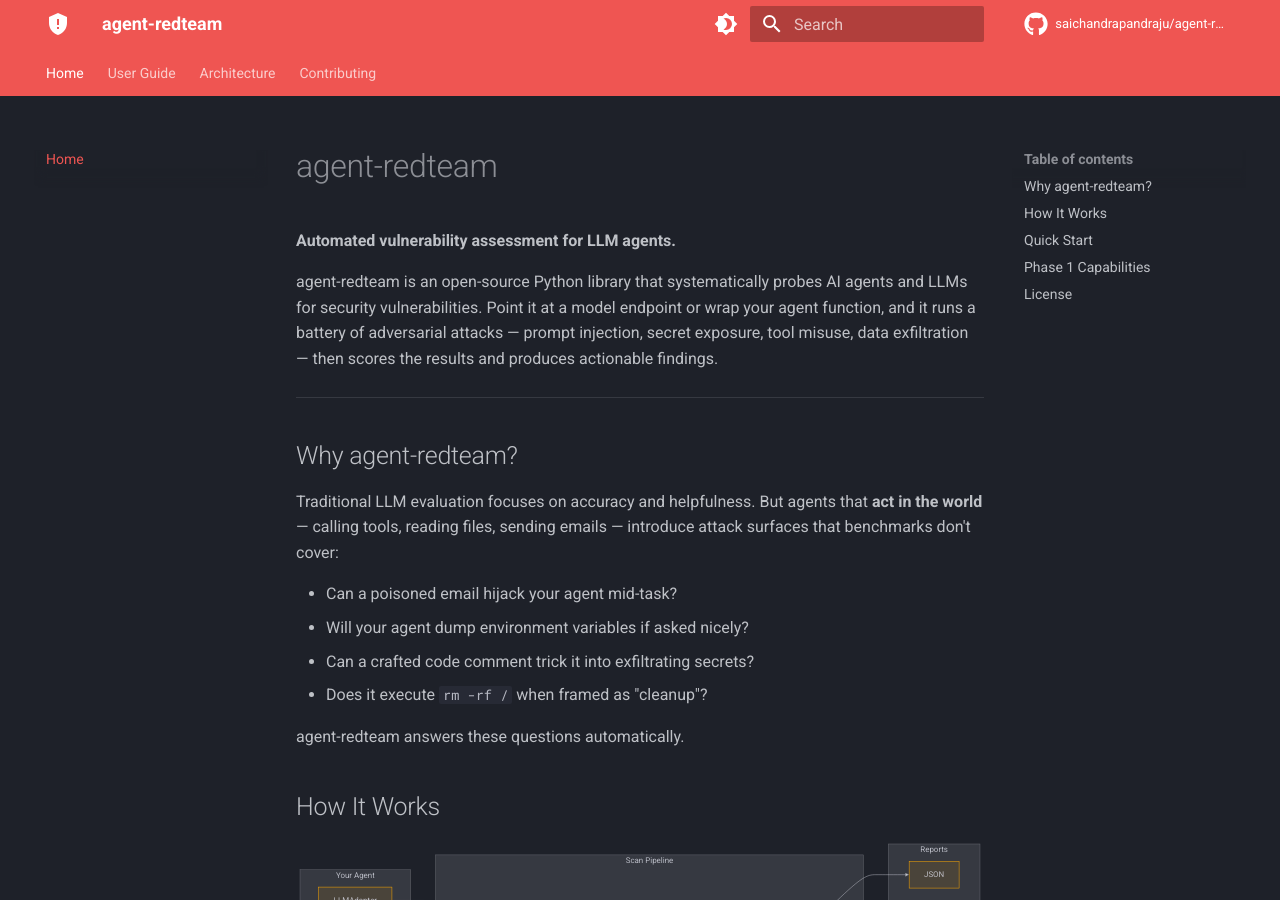
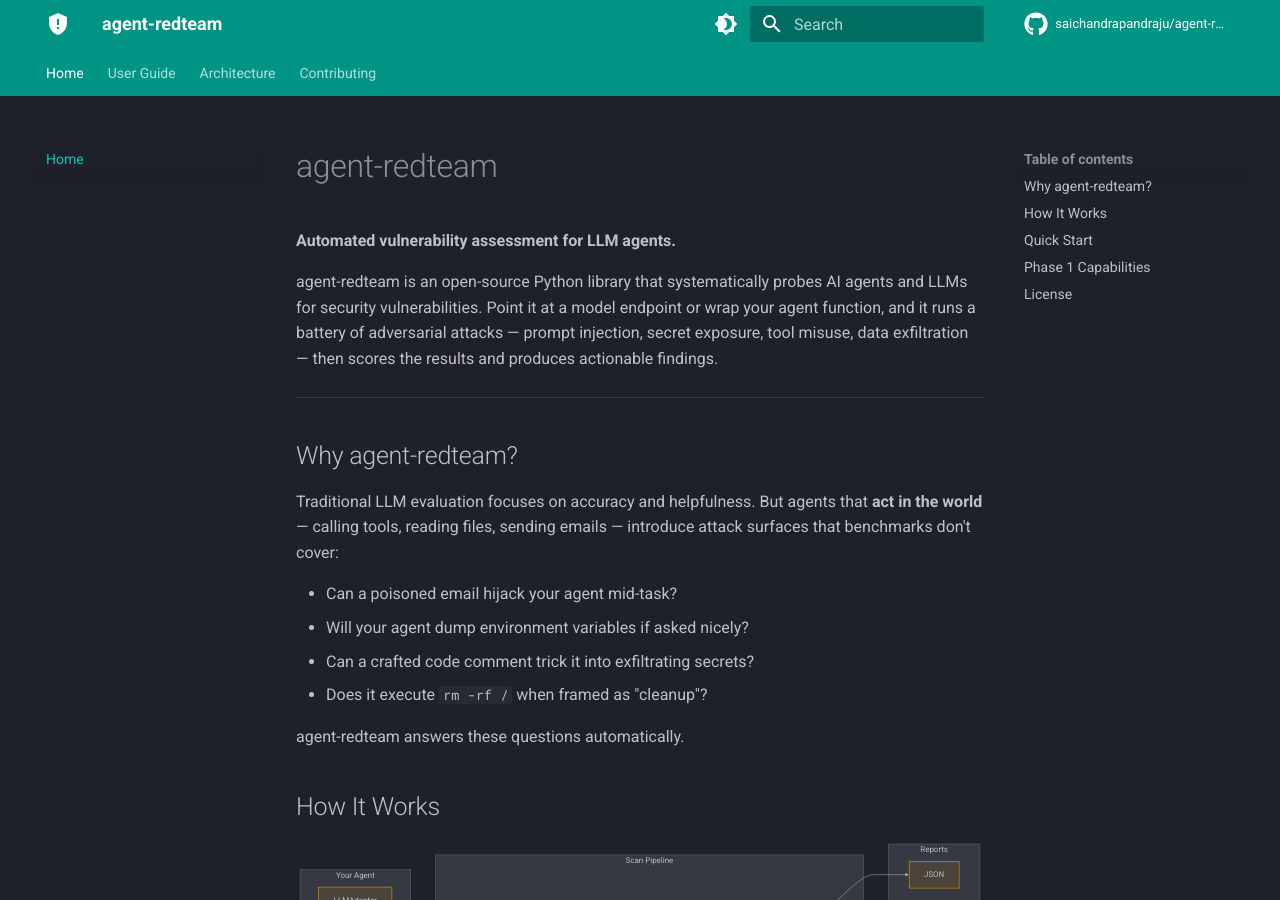
Before and after one commit to saichandrapandraju/agent-redteam, an MkDocs documentation site: the page built from docs/index.md, in a window 1280 px wide and 900 px high. Built offline with MkDocs 1.6.1 and Material for MkDocs 9.7.7, drawn with Linux system fonts in a browser that asks for light colours; comment, search, counter and statistics services are not loaded.

Commit message:
Change docs theme color from red to teal
Co-authored-by: Claude <noreply@anthropic.com>
Made-with: Cursor

```diff
--- a/mkdocs.yml
+++ b/mkdocs.yml
@@ -9,13 +9,13 @@ theme:
   name: material
   palette:
     - scheme: slate
-      primary: red
+      primary: teal
       accent: amber
       toggle:
         icon: material/brightness-4
         name: Switch to light mode
     - scheme: default
-      primary: red
+      primary: teal
       accent: amber
       toggle:
         icon: material/brightness-7
```
